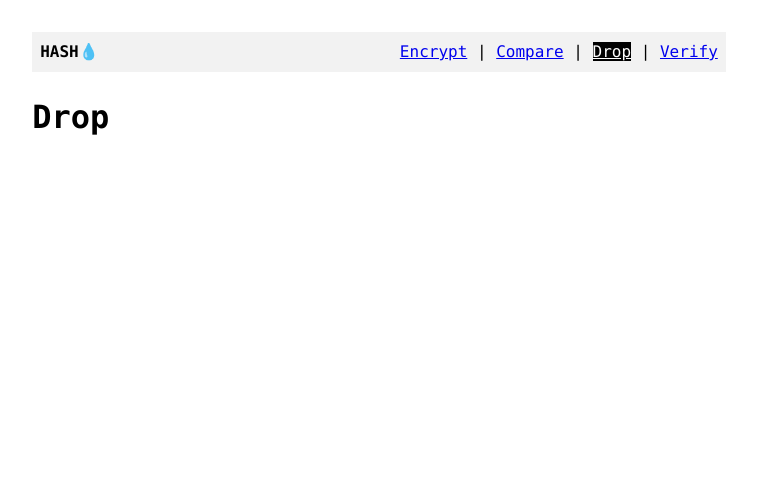
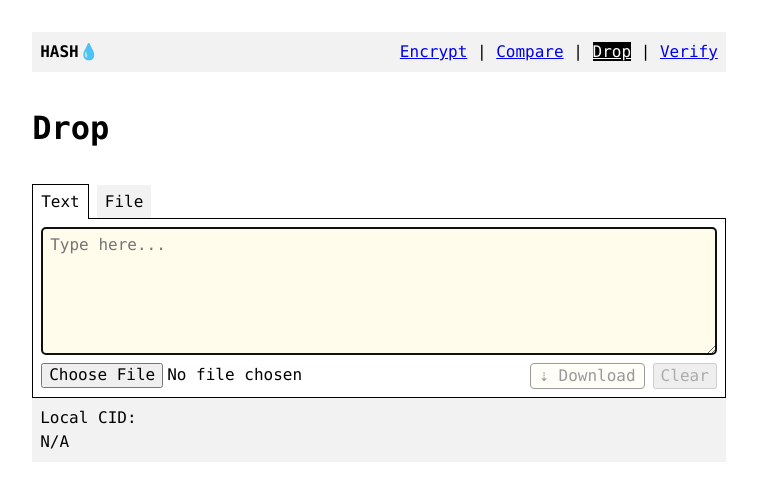
Before and after one commit to markmiro/hashdrop, a React (Create React App) app in the folder frontend/: page /#/drop in a window 1280 px wide. Shown: the top 500 px of the page, without its empty margins (261-1018 px from the left). Built offline with nearby package versions, Linux system fonts and the light colour scheme.

Commit message:
Break out components and functions

```diff
--- /dev/null
+++ b/frontend/src/components/FileTab.tsx
@@ -0,0 +1,68 @@
+import { useCallback, useEffect, useRef, useState } from "react";
+import { resetFileInput } from "../util/resetFileInput";
+
+export function FileTab({
+  onFileChange,
+}: {
+  onFileChange: (blob: Blob | null) => void;
+}) {
+  const [file, setFile] = useState<File | null>(null);
+  const fileRef = useRef<HTMLInputElement>(null);
+  const previewRef = useRef<HTMLIFrameElement>(null);
+
+  const updateFile = useCallback(async (file: null | File) => {
+    if (!file) return;
+    setFile(file);
+  }, []);
+
+  const resetFile = () => {
+    setFile(null);
+    if (fileRef?.current) resetFileInput(fileRef.current);
+    if (previewRef && previewRef.current) {
+      previewRef.current.src = "";
+    }
+  };
+
+  useEffect(() => {
+    onFileChange(file);
+  }, [file]);
+
+  return (
+    <>
+      <div className="relative br2 ba b--dashed bg-washed-yellow pa4 tc">
+        <input
+          ref={fileRef}
+          type="file"
+          className="absolute top-0 left-0 w-100 h-100 o-0"
+          onChange={(e) => updateFile(e.target?.files?.[0] ?? null)}
+        />
+        <div className="">🖼 Choose a file</div>
+      </div>
+      {file && (
+        <>
+          <div className="pv1" />
+          <div>
+            {"File: " + ("name" in file ? file.name : file)}
+            {", "}
+            {"MIME Type: " + file.type}
+          </div>
+          <div className="pv1" />
+          <iframe
+            ref={previewRef}
+            width="100%"
+            title="ipfs preview"
+            className="db ba"
+            style={{ height: "20vh" }}
+            src={window.URL.createObjectURL(file)}
+          />
+          <div className="pt2" />
+          <div className="tr">
+            <button onClick={resetFile} disabled={!file}>
+              Clear
+            </button>
+          </div>
+        </>
+      )}
+    </>
+  );
+}
--- /dev/null
+++ b/frontend/src/components/TextTab.tsx
@@ -0,0 +1,80 @@
+import { useCallback, useEffect, useRef, useState } from "react";
+import { fileAsText } from "../util/fileAsText";
+import { resetFileInput } from "../util/resetFileInput";
+import { textTypes } from "../util/textTypes";
+
+export function TextTab({
+  onBlobChange,
+  localHash,
+}: {
+  localHash: string;
+  onBlobChange: (blob: Blob | null) => void;
+}) {
+  const fileRef = useRef<HTMLInputElement>(null);
+  const [text, setText] = useState("");
+  const [textBlob, setTextBlob] = useState<Blob | null>(null);
+
+  const updateText = useCallback(async (text) => {
+    setText(text);
+    const blob = new Blob([text], { type: "text/plain" });
+    setTextBlob(blob);
+  }, []);
+
+  const resetText = () => {
+    setText("");
+    setTextBlob(null);
+    if (fileRef?.current) resetFileInput(fileRef.current);
+  };
+
+  const updateTextFile = useCallback(async (file: null | File | Blob) => {
+    if (!file) return;
+    if (textTypes.includes(file.type)) {
+      const text = await fileAsText(file);
+      setText(text);
+    } else {
+      setText("");
+    }
+    setTextBlob(file);
+  }, []);
+
+  useEffect(() => {
+    onBlobChange(textBlob);
+  }, [textBlob]);
+
+  return (
+    <>
+      <textarea
+        autoFocus
+        placeholder="Type here..."
+        className="ba br2 b--black bg-washed-yellow pa2 db w-100 h4"
+        value={text}
+        onChange={(e) => updateText(e.target.value)}
+      />
+      <div className="pt2" />
+      <div className="flex">
+        <input
+          ref={fileRef}
+          type="file"
+          className="db w-100"
+          accept={textTypes.join(",")}
+          onChange={(e) => updateTextFile(e.target?.files?.[0] ?? null)}
+        />
+        <div className="pl2" />
+        <a
+          className={`dib ba br2 ph2 no-underline bg-washed-yellow black flex-shrink-0 ${
+            !text && "o-40"
+          }`}
+          style={{ pointerEvents: text ? "all" : "none" }}
+          download={`${localHash}.txt`}
+          href={"data:text/plain," + encodeURIComponent(text)}
+        >
+          ⇣ Download
+        </a>
+        <div className="pl2" />
+        <button onClick={resetText} disabled={!text}>
+          Clear
+        </button>
+      </div>
+    </>
+  );
+}
--- /dev/null
+++ b/frontend/src/generic/Cid.tsx
@@ -0,0 +1,23 @@
+import React from "react";
+import { CopyButton } from "./CopyButton";
+
+export function Cid({ cid }: { cid?: string }) {
+  if (!cid) return <div>N/A</div>;
+  return (
+    // https://cid.ipfs.io/#bafkreidripbo7vytlcwvtko2mdl54jfknp3nuowqbr6s5pllkmksoy2mc4
+    <div className="flex items-start">
+      <a
+        href={`https://cid.ipfs.io/#${cid}`}
+        className="db link black underline flex-grow-1"
+        rel="noreferrer"
+        target="_blank"
+        style={{
+          wordBreak: "break-all",
+        }}
+      >
+        {cid} ↗
+      </a>
+      <CopyButton className="ml2" toCopy={cid} />
+    </div>
+  );
+}
--- a/frontend/src/pages/Compare.tsx
+++ b/frontend/src/pages/Compare.tsx
@@ -4,54 +4,10 @@ import { ipfsCid } from "../util/ipfsCid";
 import { pinFile, unpin } from "../util/pinata";
 import { Tab, Tabs } from "../generic/Tabs";
 import { VStack } from "../generic/VStack";
-import { CopyButton } from "../generic/CopyButton";
-
-// https://developer.mozilla.org/en-US/docs/Web/HTTP/Basics_of_HTTP/MIME_types/Common_types
-const textTypes = ["text/plain", "text/html", "text/csv", "text/markdown"];
-
-function fileAsText(file: File | Blob) {
-  return new Promise<string>((resolve, reject) => {
-    try {
-      const reader = new FileReader();
-      reader.onload = (e) => {
-        const contents = e.target?.result as string;
-        // console.log(contents);
-        resolve(contents);
-      };
-      reader.readAsText(file);
-    } catch (err) {
-      reject(err);
-    }
-  });
-}
-
-function resetFileInput(fileInputEl: HTMLInputElement) {
-  if (!fileInputEl) return;
-  fileInputEl.type = "text";
-  fileInputEl.type = "file";
-  fileInputEl.setAttribute("value", "");
-}
-
-function Cid({ cid }: { cid?: string }) {
-  if (!cid) return <div>N/A</div>;
-  return (
-    // https://cid.ipfs.io/#bafkreidripbo7vytlcwvtko2mdl54jfknp3nuowqbr6s5pllkmksoy2mc4
-    <div className="flex items-start">
-      <a
-        href={`https://cid.ipfs.io/#${cid}`}
-        className="db link black underline flex-grow-1"
-        rel="noreferrer"
-        target="_blank"
-        style={{
-          wordBreak: "break-all",
-        }}
-      >
-        {cid} ↗
-      </a>
-      <CopyButton className="ml2" toCopy={cid} />
-    </div>
-  );
-}
+import { fileAsText } from "../util/fileAsText";
+import { textTypes } from "../util/textTypes";
+import { Cid } from "../generic/Cid";
+import { resetFileInput } from "../util/resetFileInput";
 
 type ContentTab = "TEXT" | "FILE";
 type ExpectedTab = "STRING" | "PINATA";
--- a/frontend/src/pages/Drop.tsx
+++ b/frontend/src/pages/Drop.tsx
@@ -1,3 +1,46 @@
+import { useState } from "react";
+import { Cid } from "../generic/Cid";
+import { Tab, Tabs } from "../generic/Tabs";
+import { ipfsCid } from "../util/ipfsCid";
+import { TextTab } from "../components/TextTab";
+import { FileTab } from "../components/FileTab";
+
+type ContentTab = "TEXT" | "FILE";
+
 export function Drop() {
-  return <h1>Drop</h1>;
+  const [contentTab, setContentTab] = useState<ContentTab>("TEXT");
+  const [localCid, setLocalCid] = useState("");
+
+  async function updateLocalCid(fileOrBlob: File | Blob | null) {
+    if (!fileOrBlob) {
+      setLocalCid("");
+      return;
+    }
+    try {
+      const cid = await ipfsCid(fileOrBlob);
+      setLocalCid(cid);
+    } catch (err) {
+      alert(err.message);
+    }
+  }
+
+  return (
+    <div>
+      <div className="pt4" />
+      <h1 className="mv0">Drop</h1>
+      <div className="pt4" />
+      <Tabs<ContentTab> value={contentTab} onChange={setContentTab}>
+        <Tab label="Text" value="TEXT">
+          <TextTab onBlobChange={updateLocalCid} localHash={localCid} />
+        </Tab>
+        <Tab label="File" value="FILE">
+          <FileTab onFileChange={updateLocalCid} />
+        </Tab>
+      </Tabs>
+      <div className="db pa2 bg-black-05">
+        Local CID:
+        <Cid cid={localCid} />
+      </div>
+    </div>
+  );
 }
--- /dev/null
+++ b/frontend/src/util/fileAsText.ts
@@ -0,0 +1,15 @@
+export function fileAsText(file: File | Blob) {
+  return new Promise<string>((resolve, reject) => {
+    try {
+      const reader = new FileReader();
+      reader.onload = (e) => {
+        const contents = e.target?.result as string;
+        // console.log(contents);
+        resolve(contents);
+      };
+      reader.readAsText(file);
+    } catch (err) {
+      reject(err);
+    }
+  });
+}
--- a/frontend/src/util/ipfsCid.ts
+++ b/frontend/src/util/ipfsCid.ts
@@ -1,6 +1,6 @@
 const Hash = require("ipfs-only-hash");
 
-async function fileToUint8Array(file: File | Blob) {
+async function fileToUint8Array(fileOrBlob: File | Blob) {
   return new Promise((resolve, reject) => {
     try {
       const reader = new FileReader();
@@ -11,16 +11,16 @@ async function fileToUint8Array(file: File | Blob) {
           resolve(array);
         }
       };
-      reader.readAsArrayBuffer(file);
+      reader.readAsArrayBuffer(fileOrBlob);
     } catch (err) {
       reject(err);
     }
   });
 }
 
-export async function ipfsCid(file: File | Blob): Promise<string> {
+export async function ipfsCid(fileOrBlob: File | Blob): Promise<string> {
   // options: https://github.com/ipfs-inactive/js-ipfs-unixfs-importer#api
-  const byteArr = await fileToUint8Array(file);
+  const byteArr = await fileToUint8Array(fileOrBlob);
   const cid = await Hash.of(byteArr, {
     cidVersion: 1,
     rawLeaves: true,
--- /dev/null
+++ b/frontend/src/util/resetFileInput.tsx
@@ -0,0 +1,6 @@
+export function resetFileInput(fileInputEl: HTMLInputElement) {
+  if (!fileInputEl) return;
+  fileInputEl.type = "text";
+  fileInputEl.type = "file";
+  fileInputEl.setAttribute("value", "");
+}
--- /dev/null
+++ b/frontend/src/util/textTypes.ts
@@ -0,0 +1,7 @@
+// https://developer.mozilla.org/en-US/docs/Web/HTTP/Basics_of_HTTP/MIME_types/Common_types
+export const textTypes = [
+  "text/plain",
+  "text/html",
+  "text/csv",
+  "text/markdown",
+];
```
